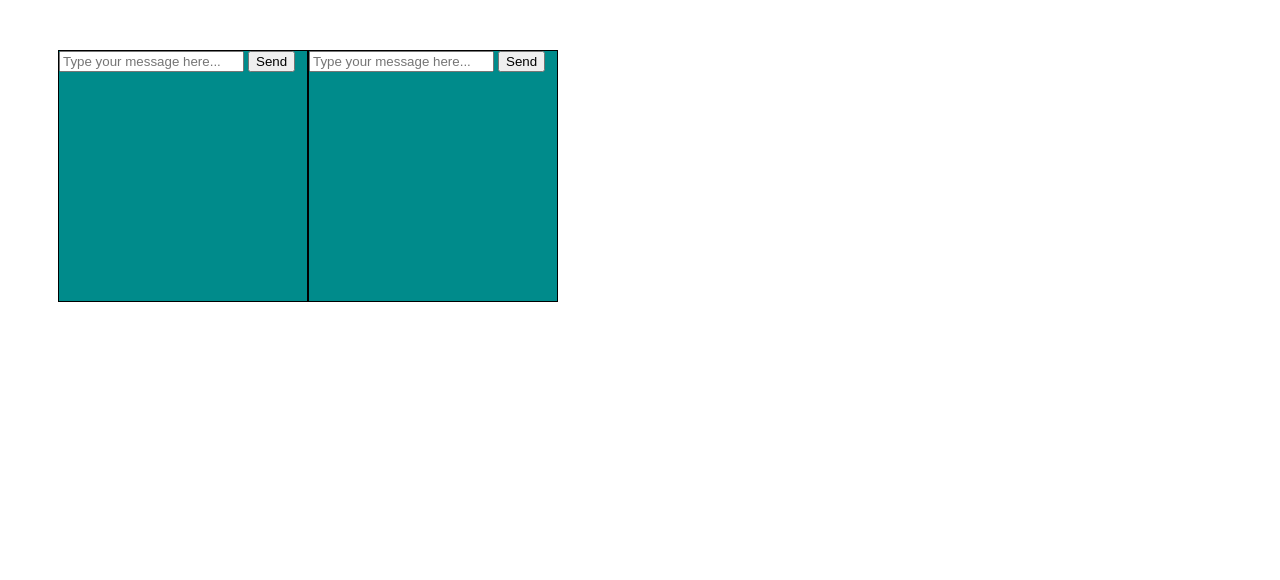
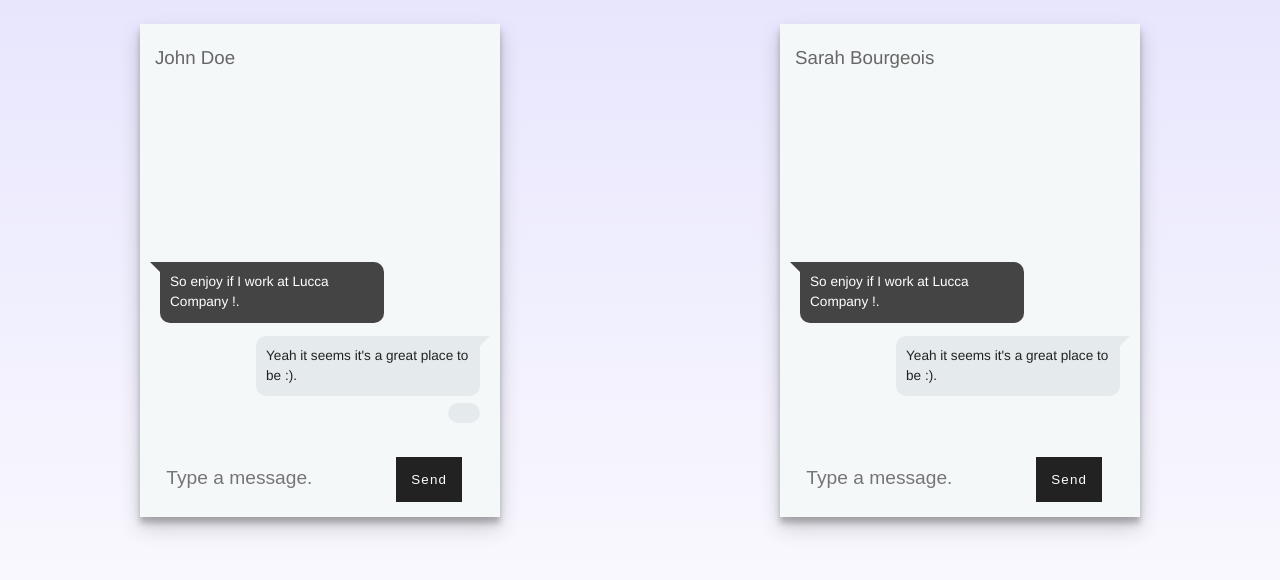
Before and after one commit to XyDisorder/HelloWordChat, a plain HTML site: page index.html in a window 1280 px wide. Drawn offline with Linux system fonts and the light colour scheme.

Commit message:
feat(chatEngine): change design and display text in each box

```diff
--- a/css/style.css
+++ b/css/style.css
@@ -1,3 +1,224 @@
+*{
+    box-sizing: border-box;
+    margin: 0;
+    padding: 0;
+    list-style-type: none;
+}
+
+html {
+    overflow: scroll;
+    overflow-x: hidden;
+}
+::-webkit-scrollbar {
+    width: 0px;
+    background:  transparent;
+}
+::-webkit-scrollbar-thumb {
+    background: transparent;
+}
+
+body{
+    font: normal 16px/1.5 'Libre Franklin', Helvetica, Georgia, sans-serif, serif;
+background-color-gradient(blue, green);
+    height: 100vh;
+    background: linear-gradient(#e8e6fd, #fff);
+}
+
+.pagewrap{
+    max-width: 360px;
+    margin: 3vh auto;
+    box-shadow: 0 10px 20px rgba(0,0,0,0.19), 0 6px 6px rgba(0,0,0,0.23);
+}
+
+header{
+    width: 100%;
+    display: flex;
+    justify-content: space-between;
+    padding: 20px 15px;
+    color: #666;
+    background-color: #f5f8f9;
+}
+
+header a{color: inherit; text-decoration: none; font-size: 1.5em; vertical-align: middle;}
+header h3{font-weight: 400;}
+
+.chatbox{
+    background-color: #f5f8f9;
+    padding: 10px 20px;
+    width: 100%;
+    height: 350px;
+    overflow-y: scroll;
+}
+
+.time{
+    text-align: center;
+    font-size: .70em;
+    color: #666;
+    margin-top: 30%;
+    letter-spacing: 1.2px;
+    word-spacing: 2px;
+}
+
+#message{
+    width: 100%;
+}
+
+.receiver{
+    max-width: 70%;
+    min-width: 10%;
+    display: inline-block;
+    font-size: .85em;
+    position: relative;
+    margin: 20% 0 3% 0;
+    animation: scaler 150ms ease-out;
+}
+
+.receiver p:after {
+    content: "";
+    display: block;
+    position: absolute;
+    left: -10px;
+    top: 0;
+    width: 0;
+    border-width: 10px 10px 0;
+    border-style: solid;
+    border-color: #444 transparent;
+}
+
+.receiver p{
+    background-color: #444;
+    color: #fff;
+    padding: 10px;
+    border-radius: 10px;
+    word-wrap: break-word;
+    font-weight: 500;
+}
+
+.addMessage{
+    max-width: 70%;
+    min-width: 10%;
+    display: inline-block;
+    font-size: .85em;
+    position: relative;
+    margin: 20% 0 3% 0;
+    animation: scaler 150ms ease-out;
+}
+
+.addMessage p:after {
+    content: "";
+    display: block;
+    position: absolute;
+    left: -10px;
+    top: 0;
+    width: 0;
+    border-width: 10px 10px 0;
+    border-style: solid;
+    border-color: #444 transparent;
+}
+
+.addMessage p{
+    background-color: #444;
+    color: #fff;
+    padding: 10px;
+    border-radius: 10px;
+    word-wrap: break-word;
+    font-weight: 500;
+}
+
+#message:before, #message:after{
+    content: "";
+    display: block;
+    clear: both;
+}
+
+#message li{
+    background-color: #e5eaec;
+    color: #222;
+    font-size: .85em;
+    border-radius: 10px;
+    position: relative;
+    padding: 10px;
+    margin: 1% 0;
+    max-width: 70%;
+    min-width: 10%;
+    float: right;
+    word-wrap: break-word;
+    clear: both;
+    animation: scaler 150ms ease-out;
+    font-weight: 500;
+}
+
+#message .fake-line2:after{
+    content: "";
+    display: block;
+    position: absolute;
+    right: -10px;
+    top: 0;
+    width: 0;
+    border-width: 10px 10px 0;
+    border-style: solid;
+    border-color: #e5eaec transparent;
+}
+
+
+.reply{
+    padding: 15px 0;
+    background-color: #f5f8f9;
+    display: -webkit-box;
+    display: -ms-flexbox;
+    display: flex;
+    -webkit-box-pack: justify;
+    -ms-flex-pack: justify;
+    justify-content: space-between;
+}
+
+.reply:before, .reply:after{
+    content: "";
+    display: block;
+    clear: both;
+}
+
+
+input{
+    width: 72%;
+    padding: 10px;
+    border: none;
+    font-size: 1.2em;
+    background-color: inherit;
+}
+
+input:focus, button:focus{
+    outline: 0;
+}
+
+button{
+    background-color: #222;
+    color: #fff;
+    padding: 15px 10px;
+    width: 20%;
+    vertical-align: middle;
+    border: none;
+    cursor: pointer;
+    letter-spacing: 1.2px;
+}
+
+.scroll{
+    position: absolute;
+    bottom: 0;
+}
+
+
+
+
+@keyframes scaler{
+    0%{transform: scale(0)}
+    100%{transform: scale(1)}
+}
+
+
+
+/* Language: css */
+/*
 .container {
     display: block;
     width: 500px;
@@ -12,4 +233,4 @@
     height: 250px;
     border: 1px solid #000;
     background-color: darkcyan;
-}
+}*/
--- a/index.html
+++ b/index.html
@@ -3,14 +3,70 @@
 
 <head>
     <meta charset="UTF-8">
-    <title>Hello Chat</title>
+    <title>Hello Chat for Lucca Company</title>
     <!-- add css and js files -->
     <link rel="stylesheet" href="css/style.css">
     <script src="js/chatengine.js"></script>
 </head>
 
 <body>
+<div class="container">
+    <div style="display:flex; flex-direction: row;">
 
+<!-- First User -->
+        <div class="pagewrap">
+            <header>
+        <h3 class="name">John Doe</h3>
+    </header>
+
+            <section class="chatbox"  id ="chatbox1">
+                <ul id="message">
+                    <div class="time"><p></p></div>
+                    <div class="receiver"><p>So enjoy if I work at Lucca Company !.
+                    </p></div>
+                    <li class="fake-line2">Yeah it seems it's a great place to be :). </li>
+                    <li class="receiver" id="box1" />
+
+                </ul>
+            </section>
+    <section class="reply" id="reply">
+        <form  onsubmit="return false;">
+            <input type="text" id="text_user1" placeholder="Type a message.">
+            <button id="btn1" onclick="SendMessage(1)">Send</button>
+        </form>
+    </section>
+</div>
+<!-- End of First User -->
+
+<!-- Second User -->
+<div class="pagewrap">
+    <header>
+        <h3 class="name">Sarah Bourgeois</h3>
+    </header>
+
+    <div class="chatbox" id ="chatbox2">
+        <ul id="message">
+            <div class="time"><p></p></div>
+            <div class="receiver"><p>So enjoy if I work at Lucca Company !.</p>
+            </div>
+
+            <li class="fake-line2">Yeah it seems it's a great place to be :). </li>
+        </ul>
+        <div id="box2"></div>
+
+    </div>
+
+    <section class="reply" id="reply">
+        <form  onsubmit="return false;">
+            <input type="text" id="text_user2" placeholder="Type a message.">
+            <button id="btn2" onclick="SendMessage(2)">Send</button>
+        </form>
+    </section>
+</div>
+<!-- End of Second User -->
+    </div>
+</div>
+<!--
 <div class="container">
     <div style="display:flex; flex-direction: row;">
 
@@ -38,7 +94,7 @@
     </div>
     </div>
 </div>
-
+-->
 
 </body>
 </html>
--- a/js/chatengine.js
+++ b/js/chatengine.js
@@ -1,12 +1,11 @@
 function SendMessage(sender) {
-    let message = "";
-   // document.getElementById("text_user1").value = sender;
+    let message = "yo";
 
-    if (sender == 1) {
+    if (sender === 1) {
         message = document.getElementById("text_user1").value;
         AddMessage(message, "chatbox2", "box2");
     }
-    else if (sender == 2) {
+    else if (sender === 2) {
         message = document.getElementById("text_user2").value;
         AddMessage(message, "chatbox1", "box1");
     }
@@ -14,17 +13,13 @@ function SendMessage(sender) {
 
 function AddMessage(message, id, targetId) {
     const el = document.createElement('div');
-
-// Set ID attribute on element
+    // Set ID attribute on element
     el.setAttribute('id', id);
 
-// Add text content to element
+    // Add text content to element
     el.textContent = message;
 
-// Or set the innerHTML of the element
-// el.innerHTML = `<span>Hello world</span>`;
-
-// add element to DOM
+    // add element to DOM
     const box = document.getElementById(targetId);
     box.appendChild(el);
 }
```
